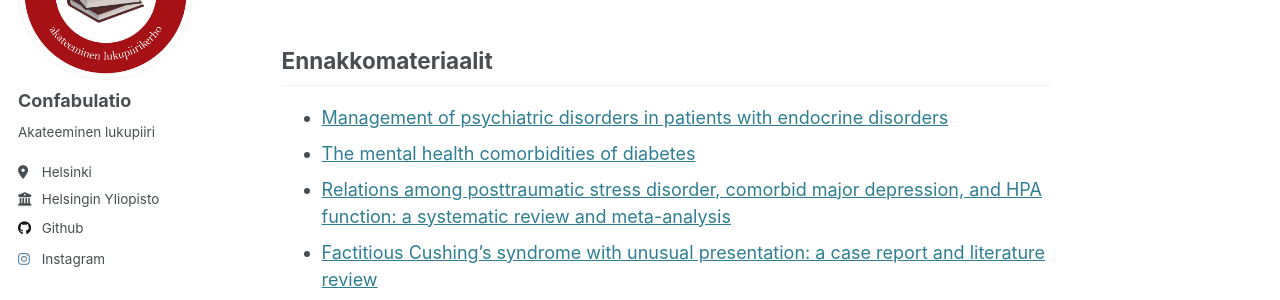
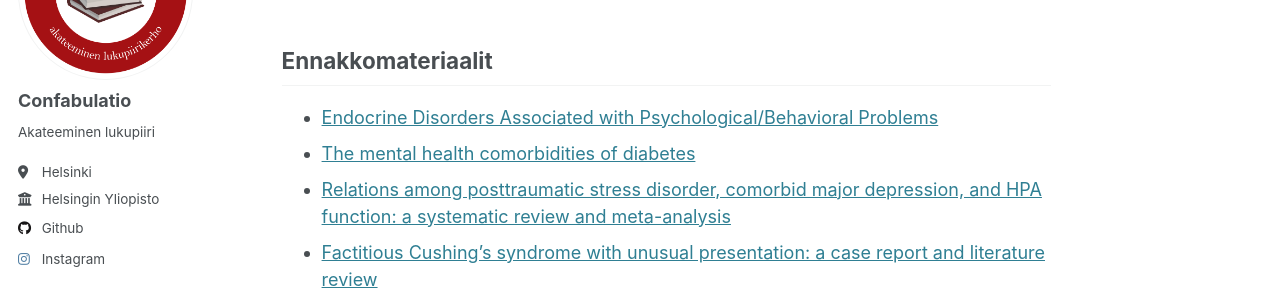
Before and after one commit to alex-halme/confabulatio, a Jekyll site: the page built from _materiaalit/endokrinologia_ja_mieli.md, in a window 1280 px wide. Shown: the part 201-501 px from the top of the page. Built offline with Jekyll 4.4.1, drawn with Linux system fonts in a browser that asks for light colours.

Commit message:
Update endokrinologia_ja_mieli.md

```diff
--- a/_materiaalit/endokrinologia_ja_mieli.md
+++ b/_materiaalit/endokrinologia_ja_mieli.md
@@ -7,7 +7,8 @@ permalink: /materiaalit/endokrinologia_ja_mieli
 date: 2025-02-26 16:00:00
 ---
 ## Ennakkomateriaalit
-- [Management of psychiatric disorders in patients with endocrine disorders](https://pmc.ncbi.nlm.nih.gov/articles/PMC9122171/)
+- [Endocrine Disorders Associated with
+Psychological/Behavioral Problems](https://academic-oup-com.libproxy.helsinki.fi/edited-volume/28102/chapter/212209690)
 - [The mental health comorbidities of diabetes](https://pmc.ncbi.nlm.nih.gov/articles/PMC4439400/)
 - [Relations among posttraumatic stress disorder, comorbid major depression, and HPA function: a
 systematic review and meta-analysis](https://pmc.ncbi.nlm.nih.gov/articles/PMC3340453/)
```
